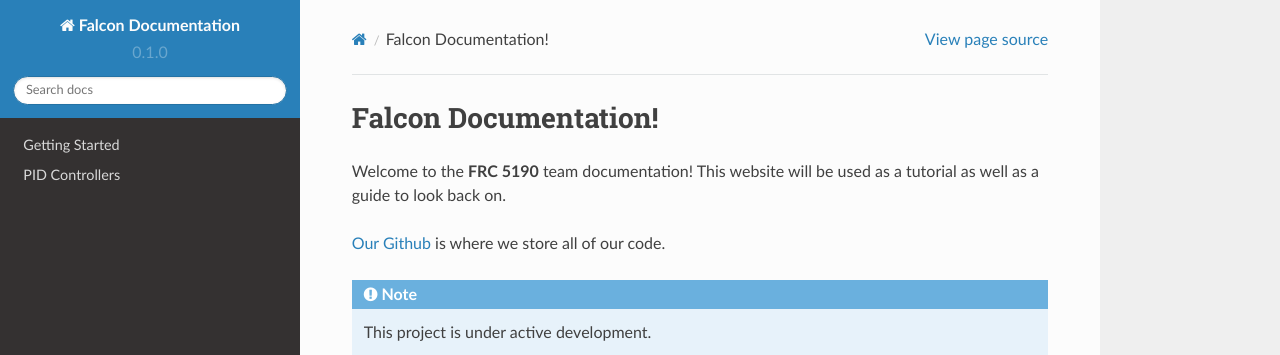
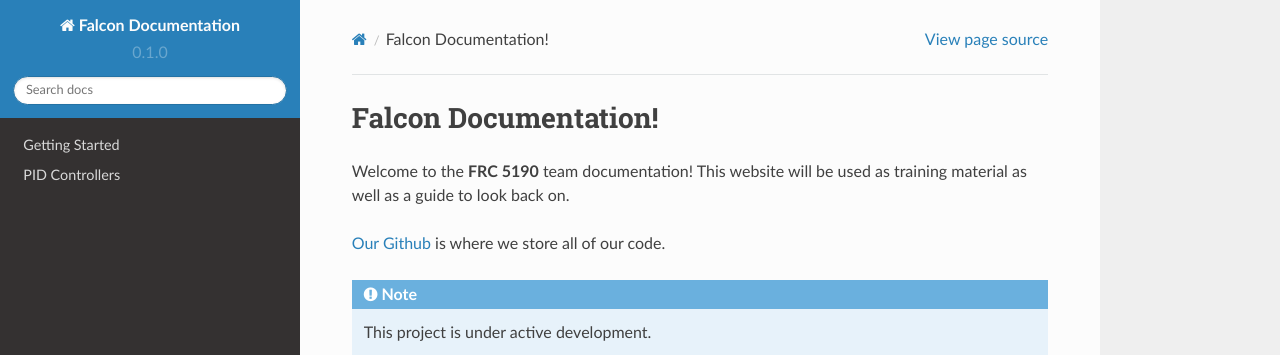
Before and after one commit to AyushSagar16/docs, a Sphinx documentation site: the page built from docs/source/index.rst, in a window 1280 px wide. Shown: the top 355 px of the page. Built offline with Sphinx 7.4.7 and the Read the Docs theme 2.0.0, drawn with Linux system fonts in a browser that asks for light colours.

Commit message:
changed words

```diff
--- a/docs/source/index.rst
+++ b/docs/source/index.rst
@@ -2,7 +2,7 @@ Falcon Documentation!
 ===================================
 
 Welcome to the **FRC 5190** team documentation!
-This website will be used as a tutorial as well as a guide to look back on.
+This website will be used as training material as well as a guide to look back on.
 
 `Our Github <https://github.com/FRC5190>`_ is where we store all of our code.
 
```
